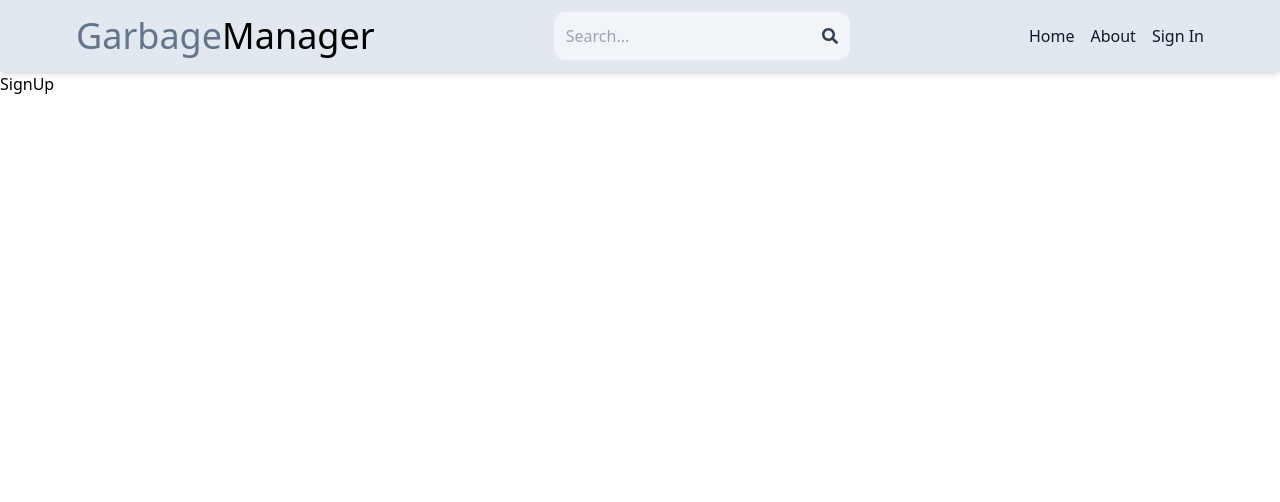
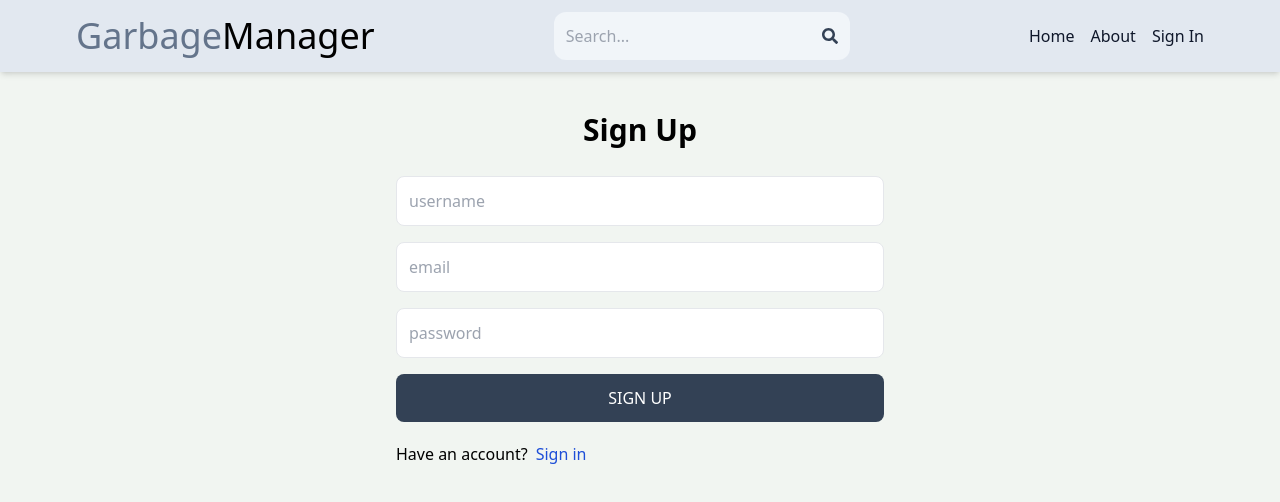
Before and after one commit to LAHIRUKBI/garbage, a React (Vite) app in the folder client/: page /sign-up in a window 1280 px wide. Shown: the top 502 px of the page. Built offline with nearby package versions, Linux system fonts and the light colour scheme.

Commit message:
complete sign up page ui

```diff
--- a/client/src/index.css
+++ b/client/src/index.css
@@ -1,3 +1,7 @@
 @tailwind base;
 @tailwind components;
 @tailwind utilities;
+
+body{
+    background-color: rgb(241, 245, 241);
+}
--- a/client/src/pages/SignUp.jsx
+++ b/client/src/pages/SignUp.jsx
@@ -1,7 +1,40 @@
-import React from 'react'
+import { Link } from 'react-router-dom';
 
 export default function SignUp() {
   return (
-    <div>SignUp</div>
-  )
+    <div className="p-3 max-w-lg mx-auto">
+      <h1 className="text-3xl text-center font-semibold my-7">Sign Up</h1>
+      <form className="flex flex-col    gap-4">
+        <input
+          type="text"
+          placeholder="username"
+          className="border p-3 rounded-lg"
+          id="username"
+        />
+
+        <input
+          type="email"
+          placeholder="email"
+          className="border p-3 rounded-lg"
+          id="email"
+        />
+        <input
+          type="password"
+          placeholder="password"
+          className="border p-3 rounded-lg"
+          id="password"
+        />
+
+        <button className="bg-slate-700 text-white p-3 rounded-lg uppercase hover:opacity-95 disabled:opacity-80">
+          Sign up
+        </button>
+      </form>
+      <div className='flex gap-2 mt-5'>
+        <p>Have an account?</p>
+        <Link to={'/sign-in'}>
+          <span className='text-blue-700'>Sign in</span>
+        </Link>
+      </div>
+    </div>
+  );
 }
```
